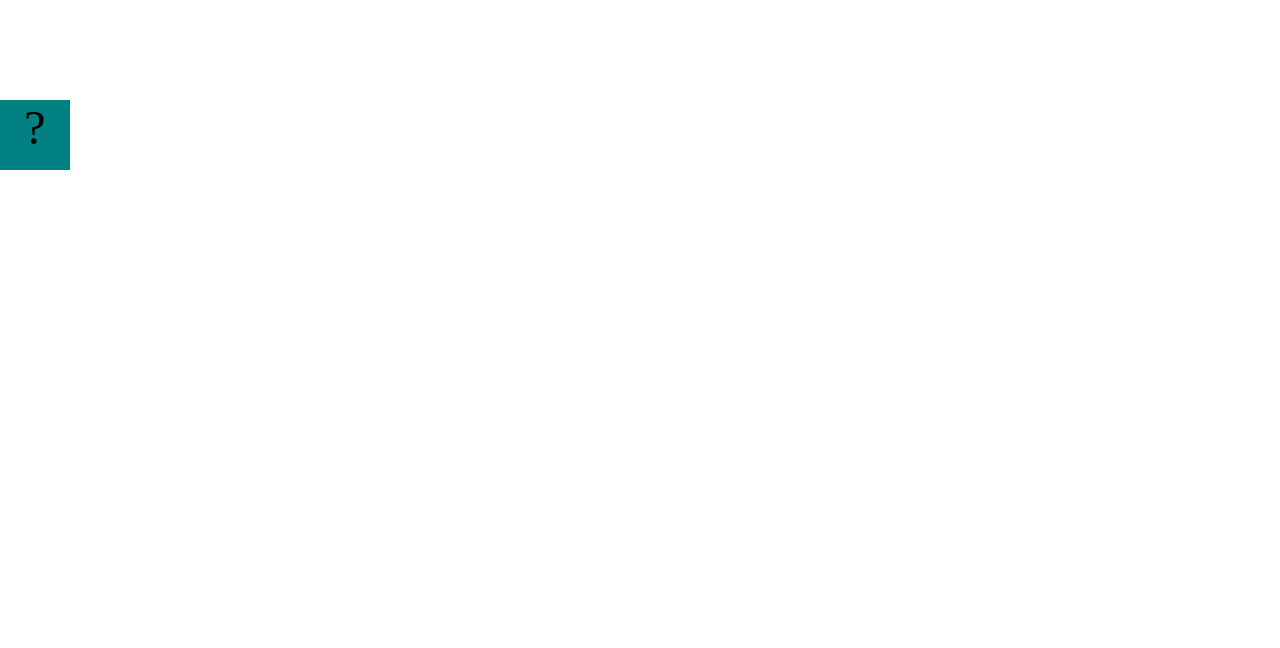
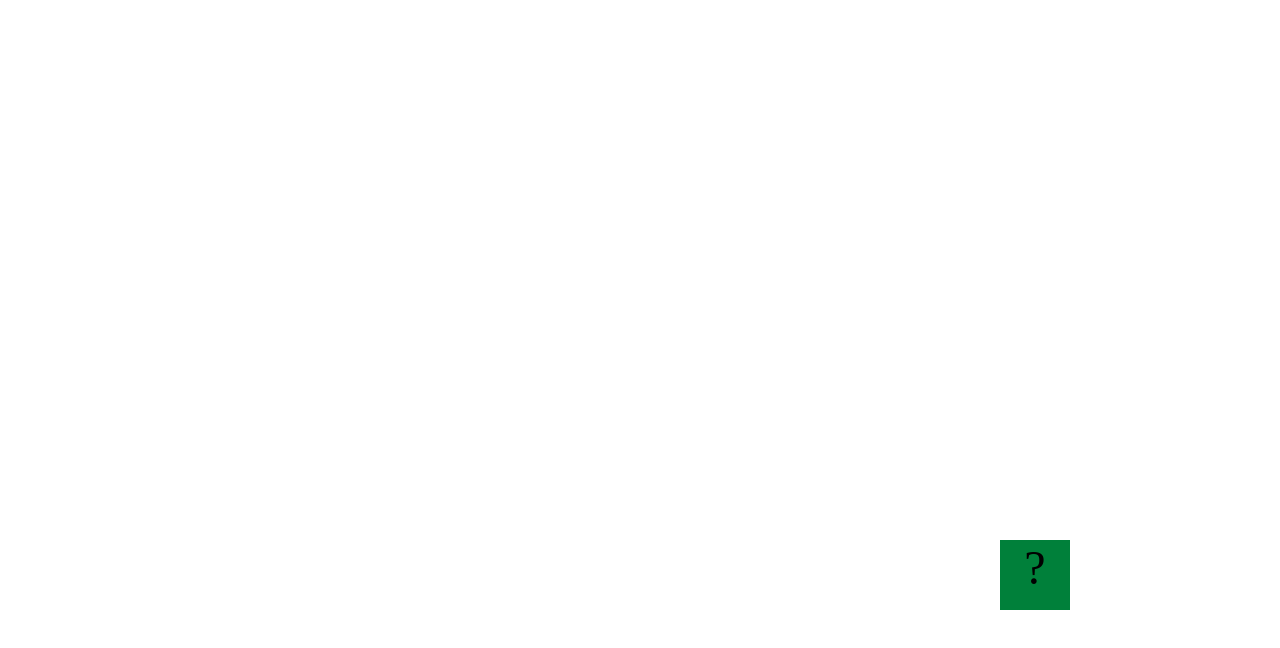
Before and after one commit to EmmettTM29/EmmettTM29.github.io, a plain HTML site: page fsd-projects/bouncing-box/index.html in a window 1280 px wide. Drawn offline with Linux system fonts and the light colour scheme.

Commit message:
Finished Bouncing-Box

```diff
--- a/fsd-projects/bouncing-box/index.html
+++ b/fsd-projects/bouncing-box/index.html
@@ -8,7 +8,7 @@
       .box {
         width: 70px;
         height: 70px;
-        background-color: teal;
+        background-color: rgb(0, 128, 58);
         font-size: 300%;
         text-align: center;
         user-select: none;
@@ -42,6 +42,7 @@
         var box = jQuery(".box"); // reference to the HTML .box element
         var board = jQuery(".board"); // reference to the HTML .board element
         var boardWidth = board.width(); // the maximum X-Coordinate of the screen
+        var boardHeight = jQuery(window).height(); // the maximum Y-Coordinate of the screen
 
         // update the boardWidth variable when the window is resized
         jQuery(window).on("resize", function () {
@@ -55,8 +56,9 @@
         box.on("click", handleBoxClick);
 
         // moves the Box to a new position on the screen along the X-Axis
-        function moveBoxTo(newPositionX) {
+        function moveBoxTo(newPositionX, newPositionY) {
           box.css("left", newPositionX);
+          box.css("top", newPositionY);
         }
 
         // changes the text displayed on the Box
@@ -69,9 +71,11 @@
         //////////////////////////////////////////////////////////////////
 
         // TODO 2 - Variable declarations
-
-
-
+        var posX = 0;
+        var posY = 0;
+        var points = 0;
+        var speedX = 10;
+        var speedY = 10;
 
 
         /**
@@ -81,11 +85,31 @@
          */
         function update() {
 
+          posX += speedX;
+          posY += speedY
+          moveBoxTo(posX, posY);
 
+          //the following two are connected/related; they are the same code for the x and y
 
+          if (posX > boardWidth - 35) {
+            speedX *= -1
+          }
+
+          if (posY > boardHeight - 35) {
+            speedY *= -1
+          }
+
+          //the following two are connected/related; they are the same code for the x and y
+
+          if (posX < 0) {
+            speedX *= -1
+          }
+
+          if (posY < 0) {
+            speedY *= -1
+          }
 
         }
-
         /**
          * This Function will be called each time the box is clicked.
          * Each time it is called, it should perform each of the following actions:
@@ -94,14 +118,13 @@
          * - move the box to the left side of the screen.
          */
         function handleBoxClick() {
-
-
-
-
+          posX = 0;
+          posY = 0;
+          points++;
+          speedX = 3 * points +10;
+          speedY = speedX
+          changeBoxText(points);
         }
-
-
-
       })();
     </script>
   </body>
--- a/fsd-projects/platformer/helpers.js
+++ b/fsd-projects/platformer/helpers.js
@@ -115,6 +115,7 @@ function changeAnimationType() {
     } else if (player.onGround) {
       if (keyPress.down) {
         currentAnimationType = animationTypes.duck;
+        let hitBoxHeight = 5 * playerScale
         if (duckTimer < DUCK_COUNTER_IDLE_VALUE) {
           // not using index 0 because the animation is too slow then
           frameIndex = 3;
@@ -125,6 +126,7 @@ function changeAnimationType() {
         currentAnimationType === animationTypes.walk
       ) {
         currentAnimationType = animationTypes.frontIdle;
+        let hitBoxHeight = 105 * playerScale
       }
     }
   }
```
Also changed, not shown: portfolio.html (+1 -1 lines).
